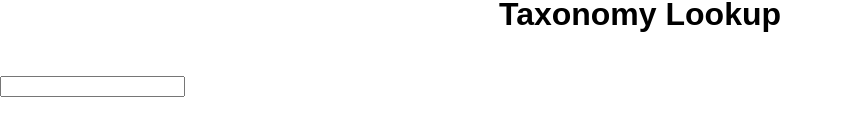
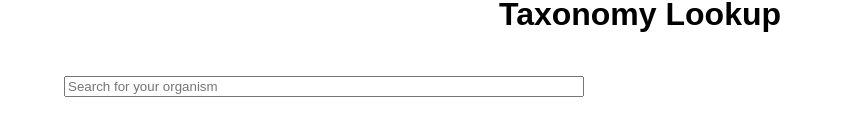
Before and after one commit to MikeHannon/ncbi_interaction, a React (Create React App) app: page / in a window 1280 px wide. Shown: the part 226-362 px from the top of the page, without its empty margins (0-843 px from the left). Built offline with nearby package versions, Linux system fonts and the light colour scheme.

Commit message:
start of styling.

```diff
--- a/src/components/taxonomic-tree.js
+++ b/src/components/taxonomic-tree.js
@@ -14,6 +14,10 @@ const CLASSIFICATIONS = [
 ]
 export default class TaxonomicTree extends React.Component {
   state = {lineage:[]}
+  get lineageMap(){
+    return this.props.selectedTaxon.rank === 'species' ?
+    this.state.lineage.slice(0, 7) :  this.state.lineage
+  }
   componentDidMount(){
     this.updateTaxonInformation()
 
@@ -35,7 +39,15 @@ export default class TaxonomicTree extends React.Component {
   }
   render(){
   return <div>
-  {this.state.lineage.map((level, idx)=> (<p className={CLASSIFICATIONS[idx]} key={level+CLASSIFICATIONS[idx]}> {CLASSIFICATIONS[idx]} - {level} </p>) )}
+
+  {this.lineageMap.map((level, idx)=> (<p className={CLASSIFICATIONS[idx]} key={level+CLASSIFICATIONS[idx]}>
+    {CLASSIFICATIONS[idx]} - {level}
+  </p>) )}
+
+  { this.props.selectedTaxon.rank === 'species' ?
+  <p> {this.props.selectedTaxon.rank} - <i> {this.props.selectedTaxon.name} </i></p>  :
+  <p> {this.props.selectedTaxon.rank} - {this.props.selectedTaxon.name} </p> }
+
   <LearnMore name={this.props.selectedTaxon.name} id={this.props.selectedTaxon.id}/>
   </div>
   }
--- a/src/components/taxonomy-lookup.js
+++ b/src/components/taxonomy-lookup.js
@@ -39,13 +39,18 @@ export default class TaxonomyLookup extends React.Component {
 
   render(){
     return(
-      <div>
-       <input type='text' onKeyUp={this.onChange} list={'taxa'}/>
-       <datalist id='taxa'>
-        {this.state.taxonomyResults && this.state.taxonomyResults.map((taxa)=><Option key={taxa.id} taxa={taxa}/>)}
-       </datalist>
-       {this.state.error && <p>No results match your query</p>}
-       {Object.keys(this.state.selectedTaxon).length ? <TaxonomicTree selectedTaxon = {this.state.selectedTaxon} /> : null}
+      <div style={{display: 'flex'}}>
+      <div style={{flex: 1}}>
+        <input style={{width: '80%', marginLeft: '10%'}} type='text' onKeyUp={this.onChange} list={'taxa'} placeholder={'Search for your organism'}/>
+        <datalist id='taxa'>
+          {this.state.taxonomyResults && this.state.taxonomyResults.map((taxa)=><Option key={taxa.id} taxa={taxa}/>)}
+        </datalist>
+        {this.state.error && <p>No results match your query</p>}
+       </div>
+       <div style={{flex: 1}}>
+        {Object.keys(this.state.selectedTaxon).length ? <TaxonomicTree selectedTaxon = {this.state.selectedTaxon} /> : null}
+       </div>
+
       </div>
 
     )
```
